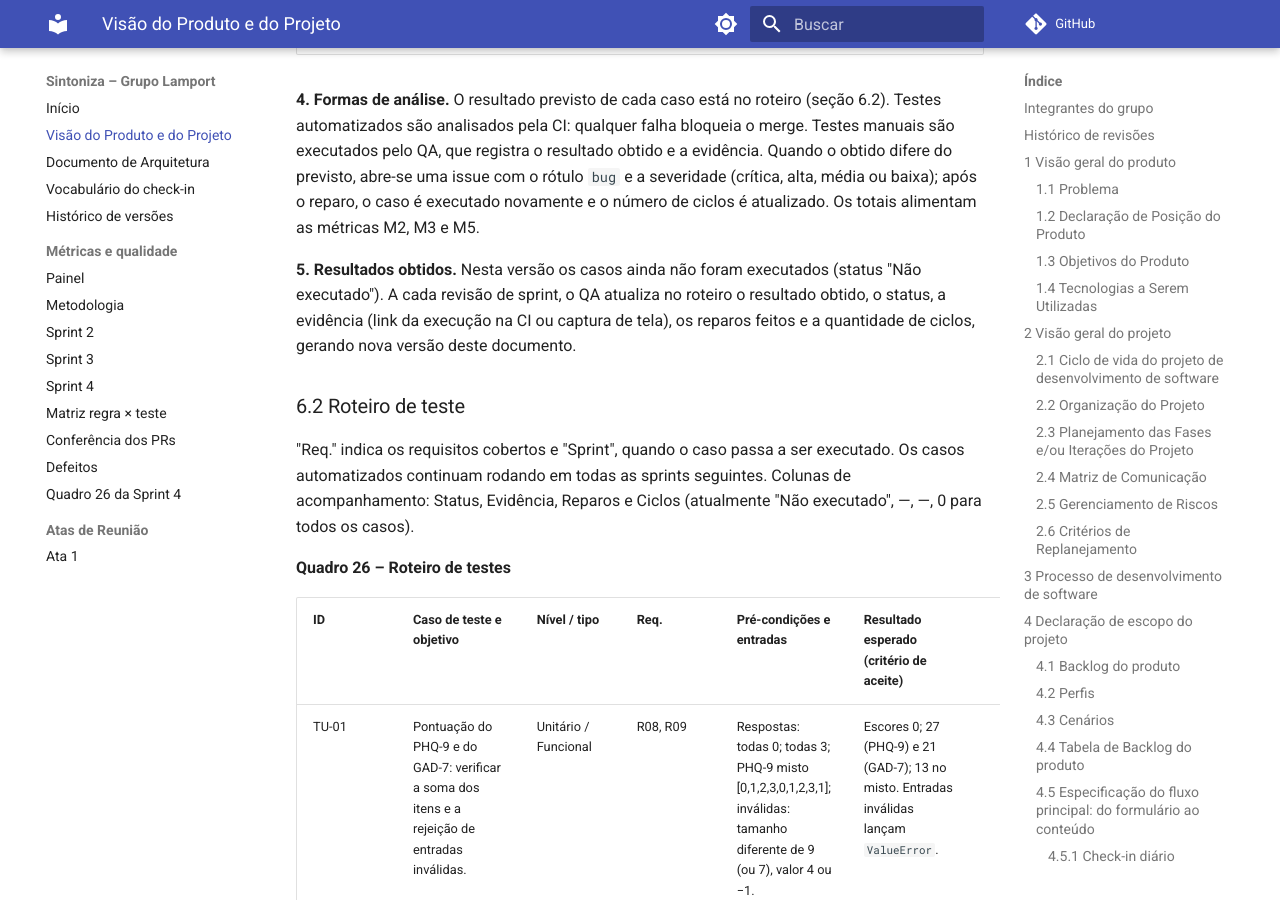
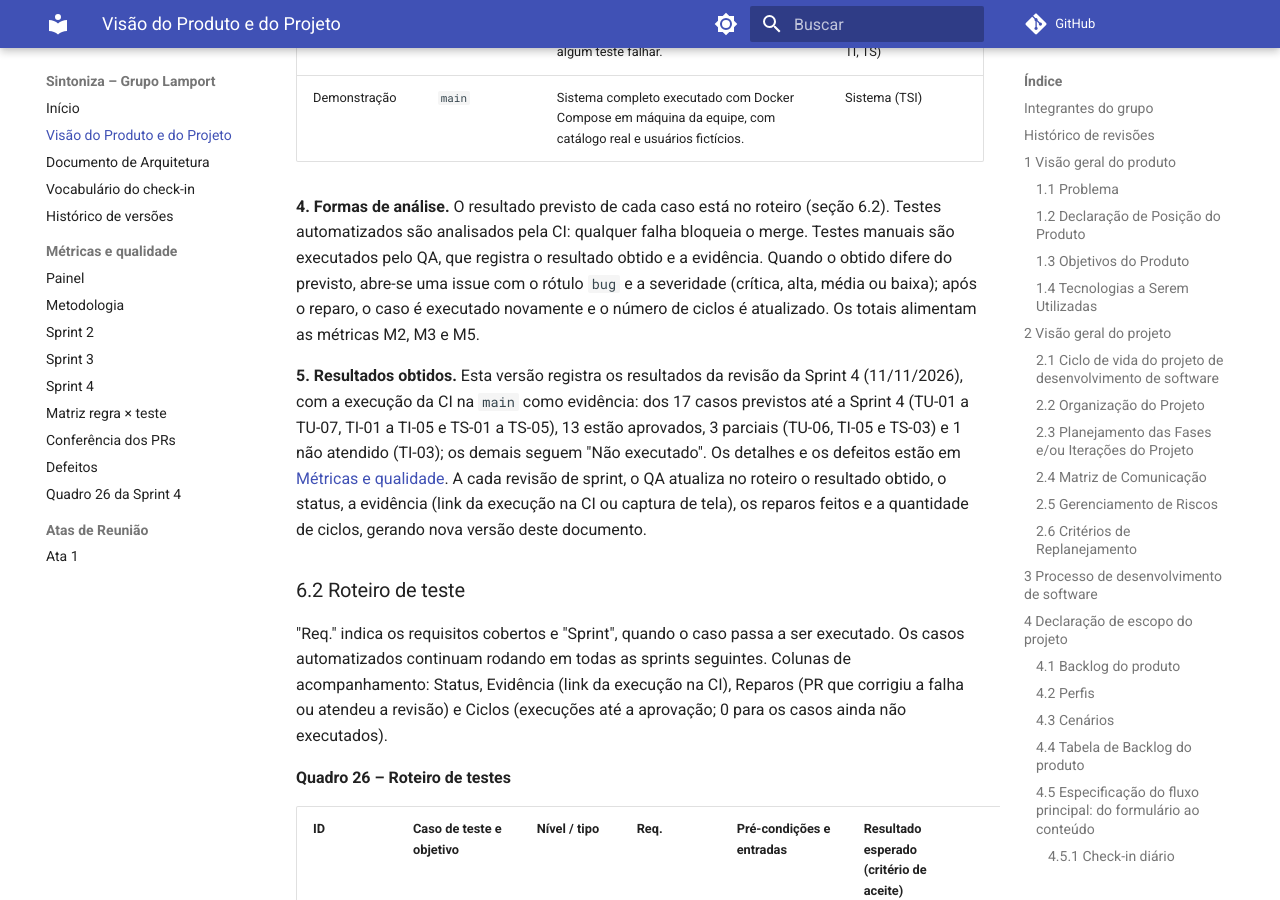
Before and after one commit to FGA0138-MDS-Ajax/2026.2-T03-Lamport, an MkDocs documentation site: the page built from docs/visao-produto-projeto.md, in a window 1280 px wide and 900 px high, scrolled down 31145 px. Built offline with MkDocs 1.6.1 and Material for MkDocs 9.7.7, drawn with Linux system fonts in a browser that asks for light colours; comment, search, counter and statistics services are not loaded; some of the changed text lies outside the part shown.

Commit message:
docs: Visão v2.4 com o Quadro 26 da Sprint 4 (issue #10)

```diff
--- a/docs/visao-produto-projeto.md
+++ b/docs/visao-produto-projeto.md
@@ -1,9 +1,9 @@
 # Visão do Produto e do Projeto
 
-**Versão 2.3 – 11/11/2026** · Aplicação web de apoio à saúde mental: check-in diário, rastreio com instrumentos validados e encaminhamento a conteúdos e serviços oficiais.
+**Versão 2.4 – 11/11/2026** · Aplicação web de apoio à saúde mental: check-in diário, rastreio com instrumentos validados e encaminhamento a conteúdos e serviços oficiais.
 
 !!! info "Versão vigente"
-    Esta página reproduz a versão 2.3, que substitui as anteriores. O que mudou em cada versão está no [Histórico de versões](historico-versoes.md).
+    Esta página reproduz a versão 2.4, que substitui as anteriores. O que mudou em cada versão está no [Histórico de versões](historico-versoes.md).
 
 ## Integrantes do grupo
 
@@ -27,6 +27,7 @@
 | 18/10/2026 | 2.1 | Revisão de escopo para manter apenas compromissos essenciais: remoção dos requisitos não funcionais de interface responsiva, execução com Docker Compose, publicação em nuvem e verificação automática de links; remoção das metas de usabilidade, desempenho, capacidade e cobertura de código e dos testes associados; remoção dos itens Should e Could não essenciais; testes de segurança concentrados em cinco casos; requisitos e roteiro de testes renumerados. | Grupo Lamport |
 | 29/10/2026 | 2.2 | Replanejamento ao fim da Sprint 3 pelo critério 1 da seção 2.6: itens Must não concluídos (módulo de regras, catálogo, termos, Tela de Ajuda e botão, pendências da Sprint 2) passam à Sprint 4, e o único item Should (R07, convite para avaliação, com a regra R-D7 e o teste TU-08) sai do escopo. Decisão do PO sobre o check-in: P1 a P4 passam a ser opcionais (sem resposta, o valor é nulo e a regra correspondente não é acionada); P5 continua obrigatória. | Grupo Lamport |
 | 11/11/2026 | 2.3 | Decisões do PO sobre as divergências entre documento e código levantadas na issue #22: R02 e TI-02 passam a incluir o limite de tentativas de login (bloqueio por 15 min após 5 falhas seguidas); a lista de rotas públicas do TS-01 passa a incluir `/api/terms` e `/api/health`. | Grupo Lamport |
+| 11/11/2026 | 2.4 | Revisão da Sprint 4 pelo QA (issue #10): Quadro 26 com status, evidência (execução da CI na `main`), reparos e ciclos dos casos previstos até a Sprint 4; seção 6.1, item 5, e legenda da seção 6.2 atualizadas. | Grupo Lamport |
 
 ---
 
@@ -535,40 +536,40 @@
 
 **4. Formas de análise.** O resultado previsto de cada caso está no roteiro (seção 6.2). Testes automatizados são analisados pela CI: qualquer falha bloqueia o merge. Testes manuais são executados pelo QA, que registra o resultado obtido e a evidência. Quando o obtido difere do previsto, abre-se uma issue com o rótulo `bug` e a severidade (crítica, alta, média ou baixa); após o reparo, o caso é executado novamente e o número de ciclos é atualizado. Os totais alimentam as métricas M2, M3 e M5.
 
-**5. Resultados obtidos.** Nesta versão os casos ainda não foram executados (status "Não executado"). A cada revisão de sprint, o QA atualiza no roteiro o resultado obtido, o status, a evidência (link da execução na CI ou captura de tela), os reparos feitos e a quantidade de ciclos, gerando nova versão deste documento.
+**5. Resultados obtidos.** Esta versão registra os resultados da revisão da Sprint 4 (11/11/2026), com a execução da CI na `main` como evidência: dos 17 casos previstos até a Sprint 4 (TU-01 a TU-07, TI-01 a TI-05 e TS-01 a TS-05), 13 estão aprovados, 3 parciais (TU-06, TI-05 e TS-03) e 1 não atendido (TI-03); os demais seguem "Não executado". Os detalhes e os defeitos estão em [Métricas e qualidade](metricas/index.md). A cada revisão de sprint, o QA atualiza no roteiro o resultado obtido, o status, a evidência (link da execução na CI ou captura de tela), os reparos feitos e a quantidade de ciclos, gerando nova versão deste documento.
 
 ### 6.2 Roteiro de teste
 
-"Req." indica os requisitos cobertos e "Sprint", quando o caso passa a ser executado. Os casos automatizados continuam rodando em todas as sprints seguintes. Colunas de acompanhamento: Status, Evidência, Reparos e Ciclos (atualmente "Não executado", —, —, 0 para todos os casos).
+"Req." indica os requisitos cobertos e "Sprint", quando o caso passa a ser executado. Os casos automatizados continuam rodando em todas as sprints seguintes. Colunas de acompanhamento: Status, Evidência (link da execução na CI), Reparos (PR que corrigiu a falha ou atendeu a revisão) e Ciclos (execuções até a aprovação; 0 para os casos ainda não executados).
 
 **Quadro 26 – Roteiro de testes**
 
-| ID | Caso de teste e objetivo | Nível / tipo | Req. | Pré-condições e entradas | Resultado esperado (critério de aceite) | Sprint | Status |
-| :-- | :-- | :-- | :-- | :-- | :-- | :--: | :-- |
-| TU-01 | Pontuação do PHQ-9 e do GAD-7: verificar a soma dos itens e a rejeição de entradas inválidas. | Unitário / Funcional | R08, R09 | Respostas: todas 0; todas 3; PHQ-9 misto [0,1,2,3,0,1,2,3,1]; inválidas: tamanho diferente de 9 (ou 7), valor 4 ou −1. | Escores 0; 27 (PHQ-9) e 21 (GAD-7); 13 no misto. Entradas inválidas lançam `ValueError`. | S4 | Não executado |
-| TU-02 | Faixas do PHQ-9 nos valores-limite. | Unitário / Funcional | R09 | Escores 0, 4, 5, 9, 10, 14, 15, 19, 20, 27. | Mínima, Mínima, Leve, Leve, Moderada, Moderada, Mod. grave, Mod. grave, Grave, Grave. | S4 | Não executado |
-| TU-03 | Faixas do GAD-7 nos valores-limite. | Unitário / Funcional | R09 | Escores 0, 4, 5, 9, 10, 14, 15, 21. | Mínima, Mínima, Leve, Leve, Moderada, Moderada, Grave, Grave. | S4 | Não executado |
-| TU-04 | Tabela de decisão da avaliação: um caso por regra, incluindo precedência. | Unitário / Funcional | R09, R10 | (item 9 = 1, PHQ-9 = 3, GAD-7 = 0); (PHQ-9 = 20, GAD-7 = 0); (5, 15); (10, 0); (0, 10); (19, 14); (9, 9); (4, 4). | N3; N2; N2; N1 [AJUDA, HUMOR]; N1 [AJUDA, ANSIEDADE]; N1 [AJUDA, ANSIEDADE, HUMOR]; N0 [ANSIEDADE, HUMOR]; N0 [BEM_ESTAR]. R-A1 prevalece sobre as demais. | S4 | Não executado |
-| TU-05 | Regras do check-in diário nos limites. | Unitário / Funcional | R06, R10 | P5 = Sim com P1–P4 favoráveis; P1 = 2 e 3; P2 = 1 e 2; P3 = 2 e 3; P4 = 1 e 2; todas favoráveis; P1 a P4 sem resposta (nulas). | CRISE sem tags; HUMOR só com P1 = 2; ANSIEDADE só com P2 = 2; SONO só com P3 = 2; ESTRESSE só com P4 = 2; BEM_ESTAR quando nenhuma; resposta nula não aciona a regra da pergunta. | S4 | Não executado |
-| TU-06 | Seleção de conteúdo (R-S1 a R-S5). | Unitário / Funcional | R06, R09 | Catálogo de teste fixo (2 materiais por tag, 1 inativo) e histórico de exibições do usuário. | Ordem de prioridade respeitada; material menos recente escolhido; sem repetição; máximo 3; nenhum inativo; cada item com regra e motivo. | S4 | Não executado |
-| TU-07 | Integridade do catálogo real (`materiais.yaml`). | Unitário / Funcional | R13 | Arquivo `materiais.yaml` do repositório. | Esquema válido; slugs únicos; URLs https; domínio na lista permitida; ≥ 1 material ativo por tag. | S4 | Não executado |
-| TI-01 | Cadastro de usuário. | Integração / Funcional | R01 | Banco de teste vazio. | Dados válidos → 201; e-mail repetido → 409; sem aceite dos termos ou sem declaração 18+ → 422; senha < 8 caracteres → 422. | S2 | Não executado |
-| TI-02 | Login. | Integração / Funcional | R02 | Usuário cadastrado. | Credenciais corretas → 200 com token; senha errada e e-mail inexistente → 401 com a mesma mensagem; 6ª tentativa após 5 falhas seguidas → 429, inclusive com e-mail inexistente. | S2 | Não executado |
-| TI-03 | Check-in gera e persiste recomendações corretas. | Integração / Funcional | R05, R06 | Usuário autenticado; catálogo de teste; P1 = 4, P2 = 3, P3 = 1, P4 = 0, P5 = Não. | 201; check-in salvo com tags [ANSIEDADE, SONO]; 2 recomendações persistidas com materiais dessas tags e regras R-D3 e R-D4. | S4 | Não executado |
-| TI-04 | Check-in duplicado no mesmo dia. | Integração / Funcional | R05 | Usuário já fez check-in hoje. | 409; nenhum registro novo. | S4 | Não executado |
-| TI-05 | Check-in com indicador de risco. | Integração / Funcional | R10 | P5 = Sim. | 201; nível CRISE; lista de recomendações vazia; nenhuma linha nova em Recomendacao. | S4 | Não executado |
-| TI-06 | Avaliação ponta a ponta. | Integração / Funcional | R08, R09 | Perfis de respostas A a E (Quadro 19). | Escores, faixas, nível e tags iguais aos do Quadro 19; recomendações persistidas conforme R-S. | S5 | Não executado |
-| TI-07 | Exclusão de conta e dados. | Integração / Funcional | R04 | Usuário com check-ins, avaliações e recomendações. | 204; zero linhas do usuário em todas as tabelas; token antigo → 401. | S5 | Não executado |
-| TS-01 | Rotas protegidas exigem autenticação (verificação automática de todas as rotas). | Integração / Segurança | R14 | Teste percorre `app.routes`; rotas públicas: `/api/auth/cadastro`, `/api/auth/login`, `/api/terms` e `/api/health`. | Toda rota fora da lista pública responde 401 sem token. Uma rota nova sem proteção faz o teste falhar. | S4 | Não executado |
-| TS-02 | Tokens inválidos são rejeitados. | Integração / Segurança | R14 | Token expirado, assinado com outra chave, malformado e de usuário excluído. | 401 em todos os casos. | S4 | Não executado |
-| TS-03 | Isolamento entre usuários (acesso a dado de outro usuário). | Integração / Segurança | R14 | Usuários A e B; A cria check-in e avaliação. | B recebe 404 em `GET /api/checkins/{id de A}` e `GET /api/avaliacoes/{id de A}`; listagens de B não contêm dados de A. | S4–S5 | Não executado |
-| TS-04 | Respostas da API não expõem campos sensíveis. | Integração / Segurança | R14 | Verificação aplicada a todas as respostas JSON produzidas pela suíte de integração. | Nenhuma chave `senha`, `senha_hash`, `password` ou `hash` em qualquer nível; `GET /api/me` retorna apenas id, email e criado_em. | S4 | Não executado |
-| TS-05 | Senha armazenada com hash. | Integração / Segurança | R01, R14 | Cadastrar usuário com senha conhecida. | Coluna `senha_hash` começa com `$argon2id$` e não contém a senha. | S4 | Não executado |
-| TSI-01 | Jornada principal do check-in. | Sistema / Funcional | R01, R02, R05, R06, R12 | Ambiente de demonstração; usuário novo; P1 = 2, demais favoráveis. | Cadastro → login → check-in → materiais de HUMOR com motivo → link abre a fonte oficial → histórico mostra o check-in. | S5 | Não executado |
-| TSI-02 | Jornada de risco no check-in. | Sistema / Funcional | R10 | P5 = Sim. | Tela de Ajuda Imediata exibida com CVV 188 e SAMU 192; nenhum material recomendado. | S5 | Não executado |
-| TSI-03 | Avaliação com resultado N1. | Sistema / Funcional | R08, R09 | Perfil de respostas B. | Escores 10/5, faixa moderada, orientação de procurar a UBS, aviso "não é diagnóstico" e 2 materiais. | S5 | Não executado |
-| TSI-04 | Ajuda Imediata sem login. | Sistema / Funcional | R11 | Navegador sem sessão iniciada. | Botão "Preciso de ajuda agora" visível na tela de login; Tela de Ajuda abre ao clicar. | S5 | Não executado |
-| TSI-05 | Exclusão de conta pela interface. | Sistema / Funcional | R04 | Usuário com dados. | Após confirmar, o usuário sai da conta e o login com as mesmas credenciais falha. | S6 | Não executado |
+| ID | Caso de teste e objetivo | Nível / tipo | Req. | Pré-condições e entradas | Resultado esperado (critério de aceite) | Sprint | Status | Evidência | Reparos | Ciclos |
+| :-- | :-- | :-- | :-- | :-- | :-- | :--: | :-- | :-- | :--: | :--: |
+| TU-01 | Pontuação do PHQ-9 e do GAD-7: verificar a soma dos itens e a rejeição de entradas inválidas. | Unitário / Funcional | R08, R09 | Respostas: todas 0; todas 3; PHQ-9 misto [0,1,2,3,0,1,2,3,1]; inválidas: tamanho diferente de 9 (ou 7), valor 4 ou −1. | Escores 0; 27 (PHQ-9) e 21 (GAD-7); 13 no misto. Entradas inválidas lançam `ValueError`. | S4 | Aprovado | [CI 43118733055](https://github.com/FGA0138-MDS-Ajax/2026.2-T03-Lamport/actions/runs/43118733055); `test_rules_avaliacao.py` | — | 1 |
+| TU-02 | Faixas do PHQ-9 nos valores-limite. | Unitário / Funcional | R09 | Escores 0, 4, 5, 9, 10, 14, 15, 19, 20, 27. | Mínima, Mínima, Leve, Leve, Moderada, Moderada, Mod. grave, Mod. grave, Grave, Grave. | S4 | Aprovado | [CI 43118733055](https://github.com/FGA0138-MDS-Ajax/2026.2-T03-Lamport/actions/runs/43118733055); `test_rules_avaliacao.py` | — | 1 |
+| TU-03 | Faixas do GAD-7 nos valores-limite. | Unitário / Funcional | R09 | Escores 0, 4, 5, 9, 10, 14, 15, 21. | Mínima, Mínima, Leve, Leve, Moderada, Moderada, Grave, Grave. | S4 | Aprovado | [CI 43118733055](https://github.com/FGA0138-MDS-Ajax/2026.2-T03-Lamport/actions/runs/43118733055); `test_rules_avaliacao.py` | — | 1 |
+| TU-04 | Tabela de decisão da avaliação: um caso por regra, incluindo precedência. | Unitário / Funcional | R09, R10 | (item 9 = 1, PHQ-9 = 3, GAD-7 = 0); (PHQ-9 = 20, GAD-7 = 0); (5, 15); (10, 0); (0, 10); (19, 14); (9, 9); (4, 4). | N3; N2; N2; N1 [AJUDA, HUMOR]; N1 [AJUDA, ANSIEDADE]; N1 [AJUDA, ANSIEDADE, HUMOR]; N0 [ANSIEDADE, HUMOR]; N0 [BEM_ESTAR]. R-A1 prevalece sobre as demais. | S4 | Aprovado | [CI 43118733055](https://github.com/FGA0138-MDS-Ajax/2026.2-T03-Lamport/actions/runs/43118733055); `test_rules_avaliacao.py` | — | 1 |
+| TU-05 | Regras do check-in diário nos limites. | Unitário / Funcional | R06, R10 | P5 = Sim com P1–P4 favoráveis; P1 = 2 e 3; P2 = 1 e 2; P3 = 2 e 3; P4 = 1 e 2; todas favoráveis; P1 a P4 sem resposta (nulas). | CRISE sem tags; HUMOR só com P1 = 2; ANSIEDADE só com P2 = 2; SONO só com P3 = 2; ESTRESSE só com P4 = 2; BEM_ESTAR quando nenhuma; resposta nula não aciona a regra da pergunta. | S4 | Aprovado | [CI 43118733055](https://github.com/FGA0138-MDS-Ajax/2026.2-T03-Lamport/actions/runs/43118733055); `test_rules_checkin.py` | PR #32 | 2 |
+| TU-06 | Seleção de conteúdo (R-S1 a R-S5). | Unitário / Funcional | R06, R09 | Catálogo de teste fixo (2 materiais por tag, 1 inativo) e histórico de exibições do usuário. | Ordem de prioridade respeitada; material menos recente escolhido; sem repetição; máximo 3; nenhum inativo; cada item com regra e motivo. | S4 | Parcial: não verificados os inativos e a regra e o motivo por item (DEF-02, DEF-03) | [CI 43118733055](https://github.com/FGA0138-MDS-Ajax/2026.2-T03-Lamport/actions/runs/43118733055); `test_rules_checkin.py` | PR #32 e #38 | 2 |
+| TU-07 | Integridade do catálogo real (`materiais.yaml`). | Unitário / Funcional | R13 | Arquivo `materiais.yaml` do repositório. | Esquema válido; slugs únicos; URLs https; domínio na lista permitida; ≥ 1 material ativo por tag. | S4 | Aprovado | [CI 43118733055](https://github.com/FGA0138-MDS-Ajax/2026.2-T03-Lamport/actions/runs/43118733055); `test_materiais_tu07.py`, `test_seed_materiais.py` | PR #37 | 1 |
+| TI-01 | Cadastro de usuário. | Integração / Funcional | R01 | Banco de teste vazio. | Dados válidos → 201; e-mail repetido → 409; sem aceite dos termos ou sem declaração 18+ → 422; senha < 8 caracteres → 422. | S2 | Aprovado | [CI 43118733055](https://github.com/FGA0138-MDS-Ajax/2026.2-T03-Lamport/actions/runs/43118733055); `test_register.py` | PR #39 | 1 |
+| TI-02 | Login. | Integração / Funcional | R02 | Usuário cadastrado. | Credenciais corretas → 200 com token; senha errada e e-mail inexistente → 401 com a mesma mensagem; 6ª tentativa após 5 falhas seguidas → 429, inclusive com e-mail inexistente. | S2 | Aprovado | [CI 43118733055](https://github.com/FGA0138-MDS-Ajax/2026.2-T03-Lamport/actions/runs/43118733055); `test_auth.py`, `test_login_throttle.py` | — | 1 |
+| TI-03 | Check-in gera e persiste recomendações corretas. | Integração / Funcional | R05, R06 | Usuário autenticado; catálogo de teste; P1 = 4, P2 = 3, P3 = 1, P4 = 0, P5 = Não. | 201; check-in salvo com tags [ANSIEDADE, SONO]; 2 recomendações persistidas com materiais dessas tags e regras R-D3 e R-D4. | S4 | Não atendido: sem recomendações persistidas (DEF-01) | [CI 43118733055](https://github.com/FGA0138-MDS-Ajax/2026.2-T03-Lamport/actions/runs/43118733055); `test_checkins.py` | PR #23 | 2 |
+| TI-04 | Check-in duplicado no mesmo dia. | Integração / Funcional | R05 | Usuário já fez check-in hoje. | 409; nenhum registro novo. | S4 | Aprovado | [CI 43118733055](https://github.com/FGA0138-MDS-Ajax/2026.2-T03-Lamport/actions/runs/43118733055); `test_checkins.py` | PR #23 | 2 |
+| TI-05 | Check-in com indicador de risco. | Integração / Funcional | R10 | P5 = Sim. | 201; nível CRISE; lista de recomendações vazia; nenhuma linha nova em Recomendacao. | S4 | Parcial: sem a verificação de recomendações (DEF-01) | [CI 43118733055](https://github.com/FGA0138-MDS-Ajax/2026.2-T03-Lamport/actions/runs/43118733055); `test_checkins.py` | PR #23 | 2 |
+| TI-06 | Avaliação ponta a ponta. | Integração / Funcional | R08, R09 | Perfis de respostas A a E (Quadro 19). | Escores, faixas, nível e tags iguais aos do Quadro 19; recomendações persistidas conforme R-S. | S5 | Não executado | — | — | 0 |
+| TI-07 | Exclusão de conta e dados. | Integração / Funcional | R04 | Usuário com check-ins, avaliações e recomendações. | 204; zero linhas do usuário em todas as tabelas; token antigo → 401. | S5 | Não executado | — | — | 0 |
+| TS-01 | Rotas protegidas exigem autenticação (verificação automática de todas as rotas). | Integração / Segurança | R14 | Teste percorre `app.routes`; rotas públicas: `/api/auth/cadastro`, `/api/auth/login`, `/api/terms` e `/api/health`. | Toda rota fora da lista pública responde 401 sem token. Uma rota nova sem proteção faz o teste falhar. | S4 | Aprovado | [CI 43118733055](https://github.com/FGA0138-MDS-Ajax/2026.2-T03-Lamport/actions/runs/43118733055); `test_security.py` | PR #33 e #39 | 2 |
+| TS-02 | Tokens inválidos são rejeitados. | Integração / Segurança | R14 | Token expirado, assinado com outra chave, malformado e de usuário excluído. | 401 em todos os casos. | S4 | Aprovado | [CI 43118733055](https://github.com/FGA0138-MDS-Ajax/2026.2-T03-Lamport/actions/runs/43118733055); `test_auth.py`, `test_security.py` | PR #39 | 2 |
+| TS-03 | Isolamento entre usuários (acesso a dado de outro usuário). | Integração / Segurança | R14 | Usuários A e B; A cria check-in e avaliação. | B recebe 404 em `GET /api/checkins/{id de A}` e `GET /api/avaliacoes/{id de A}`; listagens de B não contêm dados de A. | S4–S5 | Parcial: parte de check-ins aprovada no banco de teste; avaliações na Sprint 5 | [CI 43118733055](https://github.com/FGA0138-MDS-Ajax/2026.2-T03-Lamport/actions/runs/43118733055); `test_ts03_isolamento.py`, `test_checkin_repository.py` | PR #39 | 2 |
+| TS-04 | Respostas da API não expõem campos sensíveis. | Integração / Segurança | R14 | Verificação aplicada a todas as respostas JSON produzidas pela suíte de integração. | Nenhuma chave `senha`, `senha_hash`, `password` ou `hash` em qualquer nível; `GET /api/me` retorna apenas id, email e criado_em. | S4 | Aprovado | [CI 43118733055](https://github.com/FGA0138-MDS-Ajax/2026.2-T03-Lamport/actions/runs/43118733055); `test_security.py`, `conftest.py` | PR #33 e #39 | 3 |
+| TS-05 | Senha armazenada com hash. | Integração / Segurança | R01, R14 | Cadastrar usuário com senha conhecida. | Coluna `senha_hash` começa com `$argon2id$` e não contém a senha. | S4 | Aprovado | [CI 43118733055](https://github.com/FGA0138-MDS-Ajax/2026.2-T03-Lamport/actions/runs/43118733055); `test_register.py` | — | 1 |
+| TSI-01 | Jornada principal do check-in. | Sistema / Funcional | R01, R02, R05, R06, R12 | Ambiente de demonstração; usuário novo; P1 = 2, demais favoráveis. | Cadastro → login → check-in → materiais de HUMOR com motivo → link abre a fonte oficial → histórico mostra o check-in. | S5 | Não executado | — | — | 0 |
+| TSI-02 | Jornada de risco no check-in. | Sistema / Funcional | R10 | P5 = Sim. | Tela de Ajuda Imediata exibida com CVV 188 e SAMU 192; nenhum material recomendado. | S5 | Não executado | — | — | 0 |
+| TSI-03 | Avaliação com resultado N1. | Sistema / Funcional | R08, R09 | Perfil de respostas B. | Escores 10/5, faixa moderada, orientação de procurar a UBS, aviso "não é diagnóstico" e 2 materiais. | S5 | Não executado | — | — | 0 |
+| TSI-04 | Ajuda Imediata sem login. | Sistema / Funcional | R11 | Navegador sem sessão iniciada. | Botão "Preciso de ajuda agora" visível na tela de login; Tela de Ajuda abre ao clicar. | S5 | Não executado | — | — | 0 |
+| TSI-05 | Exclusão de conta pela interface. | Sistema / Funcional | R04 | Usuário com dados. | Após confirmar, o usuário sai da conta e o login com as mesmas credenciais falha. | S6 | Não executado | — | — | 0 |
 
 ## 7 Referências bibliográficas
 
```
Also changed, not shown: docs/historico-versoes.md (+8 -1 lines), docs/index.md (+1 -1 lines).
